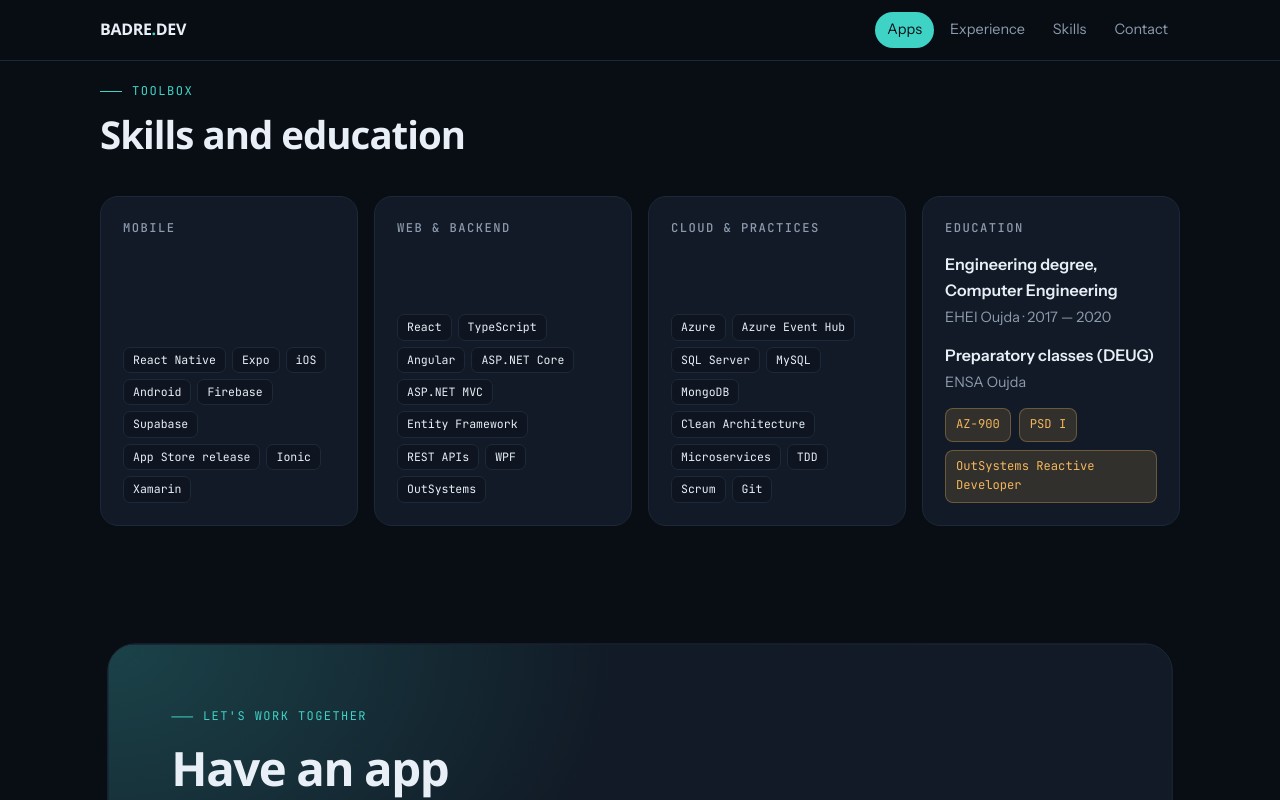
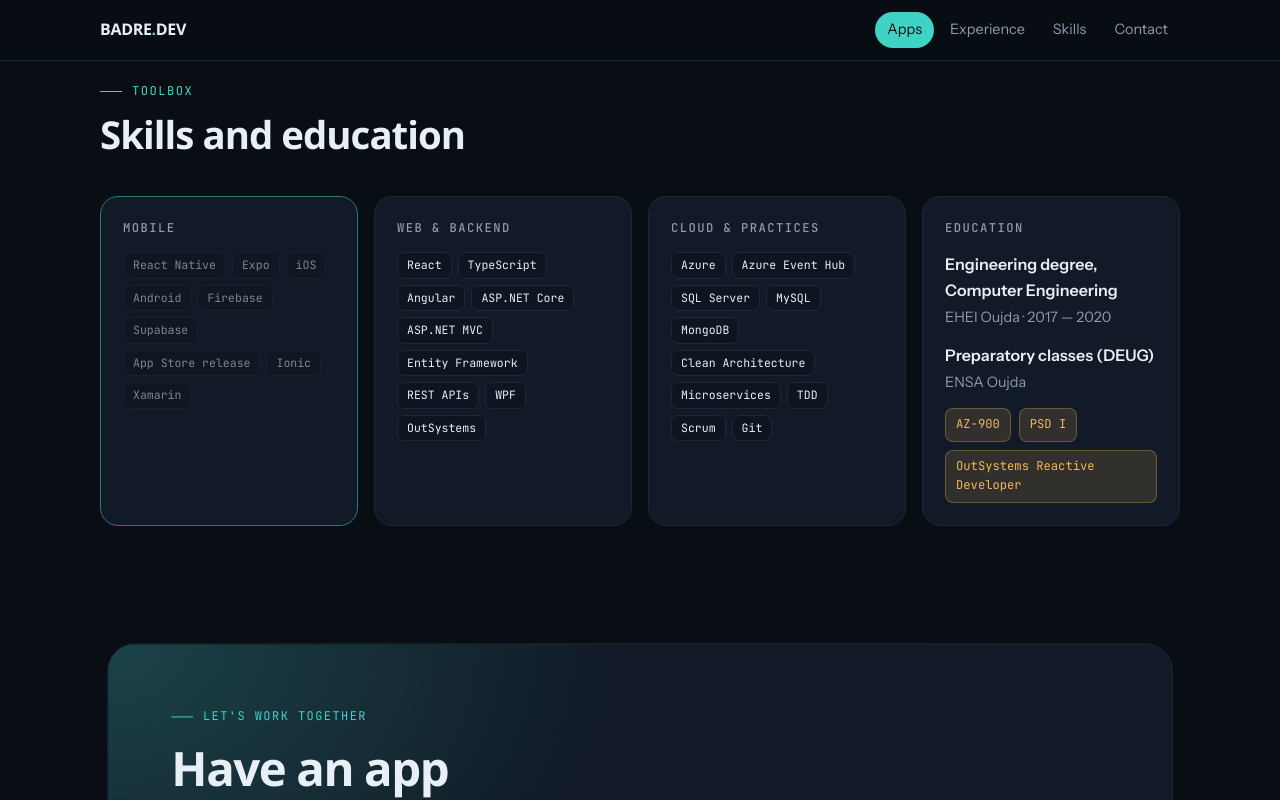
Before and after one commit to badre-eddine127/portfolio, a plain HTML site: page index.html in a window 1280 px wide. In both pictures the pointer is over the element 229 px from the left and 3342 px from the top of the page. Shown: the part 2942-3742 px from the top of the page. Drawn offline with Linux system fonts and the light colour scheme; animation ran at ten frames a second; a web font is replaced by a local one.

Commit message:
Add files via upload

```diff
--- a/index.html
+++ b/index.html
@@ -267,6 +267,17 @@ footer .in{display:flex;flex-wrap:wrap;justify-content:space-between;gap:10px;pa
   .orb-tags{position:static;transform:none;margin-top:8px}
   .orb.on .orb-tags{transform:none}
 }
+
+/* skill hover */
+.panel .tags{margin-top:0}
+.panel{transition:border-color .3s}
+.panel:hover{border-color:color-mix(in srgb,var(--accent) 45%,var(--line))}
+.panel .tag,.cert span{position:relative;overflow:hidden;cursor:default;transition:transform .35s cubic-bezier(.3,1.6,.5,1),border-color .25s,background .25s,color .25s,box-shadow .3s,opacity .25s}
+.panel .tag::after,.cert span::after{content:"";position:absolute;inset:0;background:linear-gradient(110deg,transparent 30%,rgba(255,255,255,.35) 50%,transparent 70%);transform:translateX(-120%);transition:transform .6s ease;pointer-events:none}
+.panel .tag:hover{transform:translateY(-4px) scale(1.08);border-color:var(--accent);background:color-mix(in srgb,var(--accent) 20%,var(--bg2));color:#fff;box-shadow:0 10px 22px -8px var(--accent)}
+.cert span:hover{transform:translateY(-4px) scale(1.06);border-color:var(--accent2);background:color-mix(in srgb,var(--accent2) 26%,transparent);color:#fff;box-shadow:0 10px 22px -8px var(--accent2)}
+.panel .tag:hover::after,.cert span:hover::after{transform:translateX(120%)}
+.panel .tags:hover .tag:not(:hover),.cert:hover span:not(:hover){opacity:.5}
 </style>
 </head>
 <body>
```
